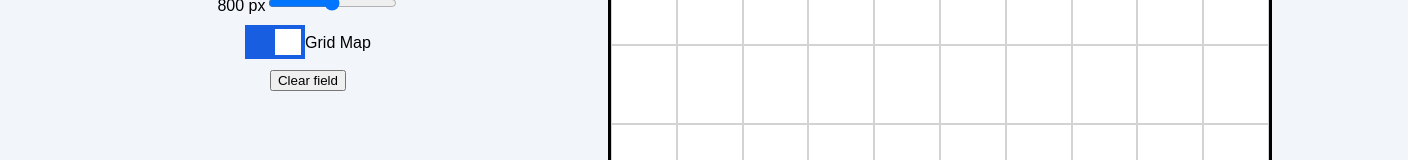
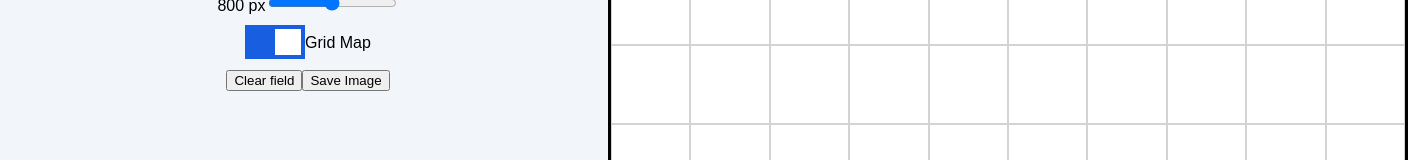
Before and after one commit to bogutskii/pixel-draw, a React (Create React App) app: page / in a window 1280 px wide. Shown: the part 276-436 px from the top of the page, 1408 px wide, since content can reach past the window. Built offline with nearby package versions, Linux system fonts and the light colour scheme; no server answers.

Commit message:
- option save image to JPEG

```diff
--- a/package.json
+++ b/package.json
@@ -8,6 +8,7 @@
   ],
   "main": "src/index.js",
   "dependencies": {
+    "dom-to-image": "^2.6.0",
     "node-sass": "^5.0.0",
     "react": "17.0.1",
     "react-dom": "17.0.1",
--- a/src/Components/Field.js
+++ b/src/Components/Field.js
@@ -5,6 +5,7 @@ import Brush from './Brush';
 import ColorHisory from './ColorHistory';
 import FieldSize from './FieldSize';
 import DrawHistory from './DrawHistory';
+import domtoimage from 'dom-to-image';
 import { v4 as uuidv4 } from 'uuid';
 
 const Field = (props) => {
@@ -32,6 +33,17 @@ const Field = (props) => {
       setContinueToDraw(false);
     }
     console.log('up');
+  };
+
+  const saveToImage = () => {
+    domtoimage
+      .toJpeg(document.getElementById('capture'), { quality: 0.95 })
+      .then(function (dataUrl) {
+        let link = document.createElement('a');
+        link.download = 'my-image-name.jpeg';
+        link.href = dataUrl;
+        link.click();
+      });
   };
 
   return (
@@ -74,10 +86,14 @@ const Field = (props) => {
           Grid Map
         </div>
         <button onClick={clearField}>Clear field</button>
+        <button onClick={saveToImage}>Save Image</button>
       </div>
       {/*FIELD DRAW*/}
+      <div>
         <div
+          id={'capture'}
           className="grid"
+          id="capture"
           style={{
             width: fieldSize + 'px',
             height: fieldSize + 'px',
@@ -105,6 +121,7 @@ const Field = (props) => {
               {' '}
             </div>
           ))}
+        </div>
       </div>
     </div>
   );
--- a/src/styles.css
+++ b/src/styles.css
@@ -114,3 +114,7 @@ input:checked + .slider:before {
 .wrap-app{
   display: flex;
 }
+#capture{
+  top: 50%;
+  margin: auto;
+}
```
Also changed, not shown: 1 other file (tests, documents, lock files or other folders). Lines whose indentation alone changed are shown as unchanged.
